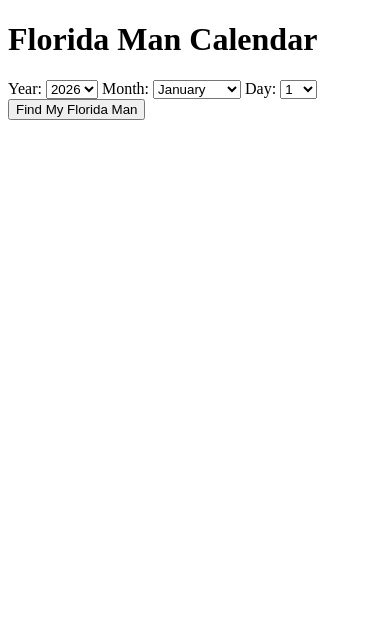
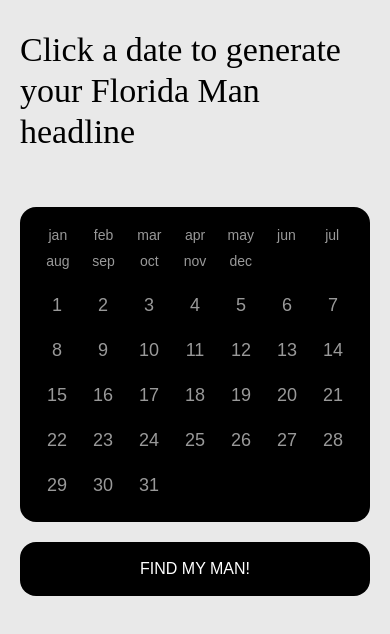
Before and after one commit to juliayxhuang/florida-man-mediastack, a plain HTML site: page index.html in a window 390 px wide. Drawn offline with Linux system fonts and the light colour scheme; a web font is replaced by a local one.

Commit message:
mobile kinda? idek

```diff
--- a/index.html
+++ b/index.html
@@ -1,46 +1,41 @@
 <!DOCTYPE html>
 <html lang="en">
 <head>
-    <meta charset="UTF-8">
-    <meta name="viewport" content="width=device-width, initial-scale=1.0">
-    <title>Florida Man Calendar</title>
-    <!-- <link rel="stylesheet" href="style.css"></link> -->
+  <meta charset="UTF-8">
+  <title>Florida Man Generator</title>
+  <link rel="stylesheet" href="styles.css">
+  <meta name="viewport" content="width=device-width, initial-scale=1.0">
 </head>
 <body>
 
-  <h1>Florida Man Calendar</h1>
+  <div class="container">
 
-  <label for="year">Year:</label>
-  <select id="year">
-    <!-- Options will be populated by JS -->
-  </select>
+    <!-- LEFT -->
+    <div class="headline-section">
+      <h1 id="headline">
+        Click a date to generate your Florida Man headline
+      </h1>
+      <p id="meta"></p>
+    </div>
 
-  <label for="month">Month:</label>
-  <select id="month">
-    <option value="January">January</option>
-    <option value="February">February</option>
-    <option value="March">March</option>
-    <option value="April">April</option>
-    <option value="May">May</option>
-    <option value="June">June</option>
-    <option value="July">July</option>
-    <option value="August">August</option>
-    <option value="September">September</option>
-    <option value="October">October</option>
-    <option value="November">November</option>
-    <option value="December">December</option>
-  </select>
+    <!-- RIGHT -->
+    <div class="controls">
 
-  <label for="day">Day:</label>
-  <select id="day"></select>
+      <div class="calendar-box">
 
-  <button onclick="search()">Find My Florida Man</button>
+        <!-- DAYS -->
+        <div class="days" id="days"></div>
 
-  <div id="result"></div>
+        <!-- MONTHS -->
+        <div class="months" id="months"></div>
 
-  <!-- <script async src="https://cse.google.com/cse.js?cx=3162d13ac253d4fed">
-    </script>
-    <div class="gcse-search"></div> -->
+      </div>
+
+      <button id="generateBtn">FIND MY MAN!</button>
+
+    </div>
+
+  </div>
 
   <script src="script.js"></script>
 </body>
--- a/script.js
+++ b/script.js
@@ -1,87 +1,87 @@
-// ============================================
-// 🔑 MEDIASTACK API KEY (Get from https://mediastack.com/)
-// ============================================
-const MEDIASTACK_API_KEY = "5ca5b9750c69918840bf5688c1cccf8e";
-// ============================================
+const headlineEl = document.getElementById("headline");
+const metaEl = document.getElementById("meta");
+const daysContainer = document.getElementById("days");
+const monthsContainer = document.getElementById("months");
+const button = document.getElementById("generateBtn");
 
-function populateYears() {
-  const yearEl = document.getElementById('year');
-  const currentYear = new Date().getFullYear();
-  for (let y = 2000; y <= currentYear; y++) {
-    const opt = document.createElement('option');
-    opt.value = y;
-    opt.textContent = y;
-    if (y === currentYear) opt.selected = true;
-    yearEl.appendChild(opt);
-  }
+let selectedDay = null;
+let selectedMonth = null;
+
+// MONTHS
+const months = [
+  "January","February","March","April","May","June",
+  "July","August","September","October","November","December"
+];
+
+// RENDER DAYS (1–31)
+for (let i = 1; i <= 31; i++) {
+  const div = document.createElement("div");
+  div.textContent = i;
+  div.classList.add("day");
+
+  div.addEventListener("click", () => {
+    document.querySelectorAll(".day").forEach(d => d.classList.remove("selected"));
+    div.classList.add("selected");
+    selectedDay = i;
+  });
+
+  daysContainer.appendChild(div);
 }
 
-function populateDays() {
-  const year = document.getElementById('year').value;
-  const month = document.getElementById('month').value;
-  const daysInMonth = new Date(year, new Date(month + ' 1').getMonth() + 1, 0).getDate();
-  const dayEl = document.getElementById('day');
-  const current = parseInt(dayEl.value) || 1;
-  dayEl.innerHTML = '';
-  for (let i = 1; i <= daysInMonth; i++) {
-    const opt = document.createElement('option');
-    opt.value = i;
-    opt.textContent = i;
-    if (i === current) opt.selected = true;
-    dayEl.appendChild(opt);
+// RENDER MONTHS
+months.forEach(month => {
+  const div = document.createElement("div");
+  div.textContent = month.slice(0, 3).toLowerCase();
+  div.classList.add("month");
+
+  div.addEventListener("click", () => {
+    document.querySelectorAll(".month").forEach(m => m.classList.remove("selected"));
+    div.classList.add("selected");
+    selectedMonth = month;
+  });
+
+  monthsContainer.appendChild(div);
+});
+
+// FETCH HEADLINE
+button.addEventListener("click", async () => {
+
+  if (!selectedDay || !selectedMonth) {
+    return; // silently do nothing (as requested)
   }
-}
 
-document.getElementById('year').addEventListener('change', populateDays);
-document.getElementById('month').addEventListener('change', populateDays);
-populateYears();
-populateDays();
-
-async function search() {
-  const year = document.getElementById('year').value;
-  const month = document.getElementById('month').value;
-  const day = document.getElementById('day').value;
-  const resultEl = document.getElementById('result');
-
-  resultEl.innerHTML = '<p>Loading...</p>';
-
-  // Convert month name to search-friendly format
-  const monthNames = ["January", "February", "March", "April", "May", "June", "July", "August", "September", "October", "November", "December"];
-  const monthIndex = monthNames.indexOf(month) + 1;
-  const dateStr = `${year}-${monthIndex.toString().padStart(2, '0')}-${day.toString().padStart(2, '0')}`;
-
-  // Mediastack API - search with date filter
-  const url = `http://api.mediastack.com/v1/news?access_key=${MEDIASTACK_API_KEY}&keywords=florida man&date=${dateStr}&languages=en`;
+  headlineEl.textContent = "Loading...";
+  metaEl.textContent = "";
 
   try {
-    const res = await fetch(url);
-    const data = await res.json();
+    const query = encodeURIComponent(`Florida Man ${selectedMonth} ${selectedDay}`);
+    const url = `https://www.reddit.com/r/FloridaMan/search.json?q=${query}&restrict_sr=1&sort=relevance&limit=25`;
 
-    if (data.error) {
-      resultEl.innerHTML = `<p>Error: ${data.error.message}</p>`;
+    const response = await fetch(url, {
+      headers: { "Accept": "application/json" }
+    });
+
+    const data = await response.json();
+    const posts = data.data.children;
+
+    if (!posts || posts.length === 0) {
+      headlineEl.textContent = "No headlines found 😔";
       return;
     }
 
-    if (!data.data || data.data.length === 0) {
-      resultEl.innerHTML = `<p>No articles found for "florida man" on ${month} ${day}, ${year}.</p>`;
-      return;
-    }
+    const randomPost = posts[Math.floor(Math.random() * posts.length)];
 
-    // Pick the first article
-    const article = data.data[0];
-    const headline = article.title;
-    const source = article.source;
-    const pubDate = new Date(article.published_at).toLocaleDateString();
-    const description = article.description || 'No description available.';
-    const articleUrl = article.url;
-    resultEl.innerHTML = `
-      <h3>${headline}</h3>
-      <p><strong>Description:</strong> ${description}</p>
-      <p><small>Source: ${source} | Date: ${pubDate}</small></p>
-      <p><a href="${articleUrl}" target="_blank">Read full article</a></p>
-    `;
+    const title = randomPost.data.title;
+    const createdUTC = randomPost.data.created_utc;
+    const date = new Date(createdUTC * 1000);
+
+    const year = date.getFullYear();
+
+    headlineEl.textContent = title;
+    metaEl.textContent = `${selectedMonth.toUpperCase()} ${selectedDay}, ${year} · R/FLORIDAMAN`;
 
   } catch (err) {
-    resultEl.innerHTML = `<p>Something went wrong: ${err.message}</p>`;
+    console.error(err);
+    headlineEl.textContent = "Florida Man is being chaotic right now.";
   }
-}
+});
--- /dev/null
+++ b/styles.css
@@ -0,0 +1,176 @@
+@import url('https://fonts.googleapis.com/css2?family=Kosugi&display=swap');
+
+/* BASE */
+body {
+  margin: 0;
+  background: #e9e9e9;
+  font-family: 'Kosugi', sans-serif;
+}
+
+/* =========================
+   MOBILE FIRST (DEFAULT)
+   ========================= */
+
+.container {
+  display: flex;
+  flex-direction: column;
+  padding: 30px 20px;
+  gap: 40px;
+  box-sizing: border-box;
+}
+
+/* HEADLINE */
+.headline-section {
+  max-width: 100%;
+}
+
+h1 {
+  font-family: serif;
+  font-size: 34px;
+  line-height: 1.2;
+  font-weight: normal;
+  margin: 0 0 15px 0;
+}
+
+#meta {
+  font-size: 11px;
+  letter-spacing: 1px;
+  color: #777;
+  text-transform: uppercase;
+}
+
+/* CONTROLS */
+.controls {
+  display: flex;
+  flex-direction: column;
+  gap: 20px;
+  align-items: center;
+  width: 100%;
+}
+
+/* CALENDAR BOX */
+.calendar-box {
+  background: black;
+  color: white;
+  padding: 20px;
+  border-radius: 16px;
+  width: 100%;
+  box-sizing: border-box;
+
+  display: flex;
+  flex-direction: column;
+}
+
+/* MONTHS (TOP ON MOBILE) */
+.months {
+  display: grid;
+  grid-template-columns: repeat(7, 1fr);
+  gap: 10px;
+  font-size: 14px;
+  margin-bottom: 20px;
+  order: -1;
+}
+
+.month {
+  cursor: pointer;
+  text-align: center;
+  opacity: 0.6;
+}
+
+.month.selected {
+  opacity: 1;
+  font-weight: bold;
+}
+
+/* DAYS */
+.days {
+  display: grid;
+  grid-template-columns: repeat(7, 1fr);
+  gap: 12px;
+}
+
+.day {
+  text-align: center;
+  cursor: pointer;
+  font-size: 18px;
+  opacity: 0.6;
+
+  padding: 6px 0; /* move padding here */
+  border-radius: 8px;
+}
+
+.day.selected {
+  background: #e6e6e6;
+  color: black;
+  opacity: 1;
+}
+
+/* BUTTON */
+button {
+  width: 100%;
+  background: black;
+  color: white;
+  border: none;
+  padding: 18px;
+  border-radius: 16px;
+  font-family: 'Kosugi', sans-serif;
+  font-size: 16px;
+  cursor: pointer;
+}
+
+button:hover {
+  opacity: 0.85;
+}
+
+/* =========================
+   DESKTOP / TABLET (≥768px)
+   ========================= */
+
+@media (min-width: 768px) {
+
+  .container {
+    flex-direction: row;
+    justify-content: space-between;
+    align-items: flex-start;
+    padding: 60px;
+    height: 100vh;
+  }
+
+  .headline-section {
+    max-width: 65%;
+  }
+
+  h1 {
+    font-size: 56px;
+    line-height: 1.1;
+  }
+
+  #meta {
+    font-size: 12px;
+  }
+
+  .controls {
+    align-items: flex-end;
+    width: auto;
+  }
+
+  .calendar-box {
+    width: 260px;
+    border-radius: 20px;
+  }
+
+  .months {
+    order: 0;
+    margin-bottom: 0;
+  }
+
+  button {
+    width: auto;
+    padding: 15px 25px;
+    font-size: 14px;
+  }
+}
+
+* {
+  box-sizing: border-box;
+}
```
